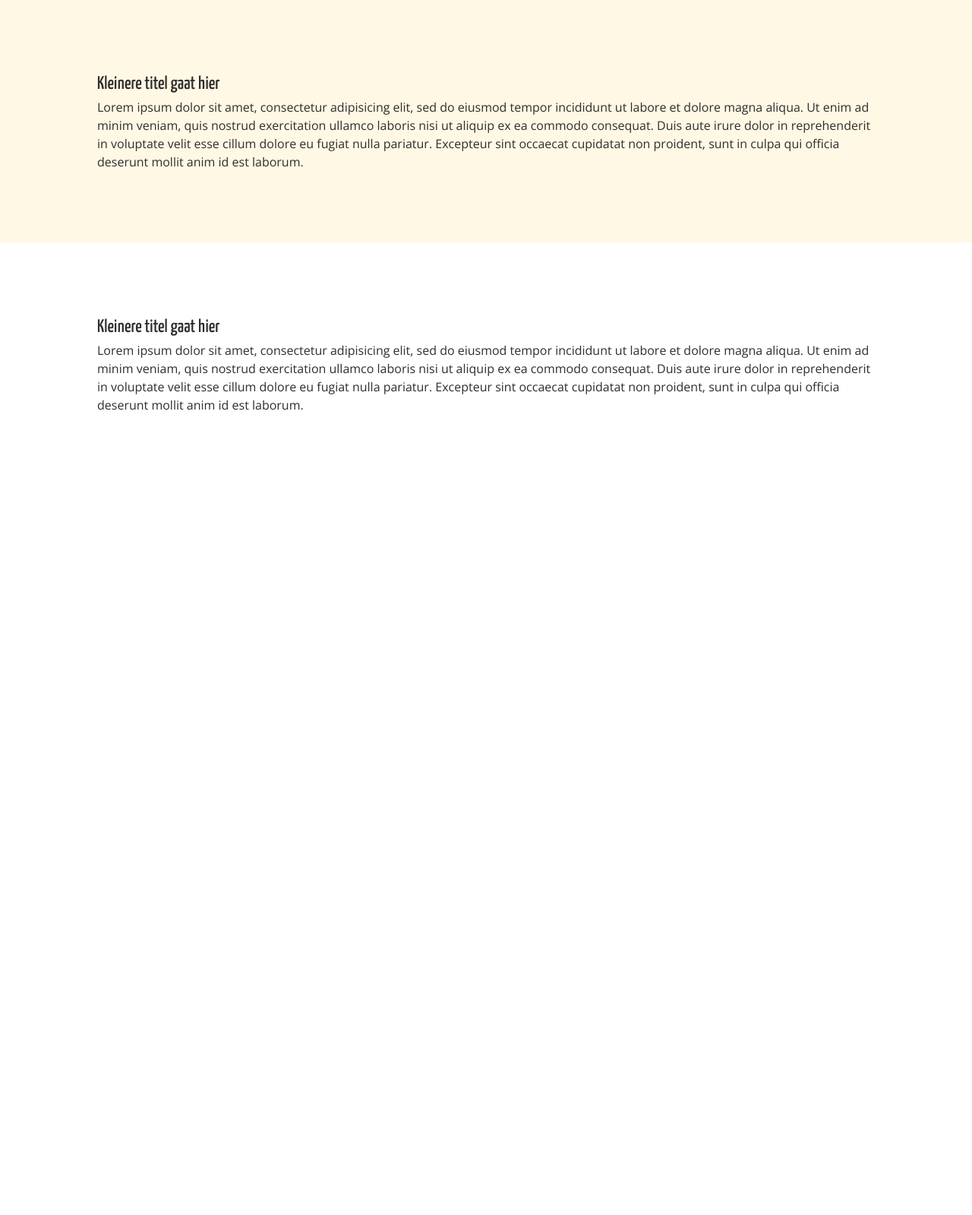
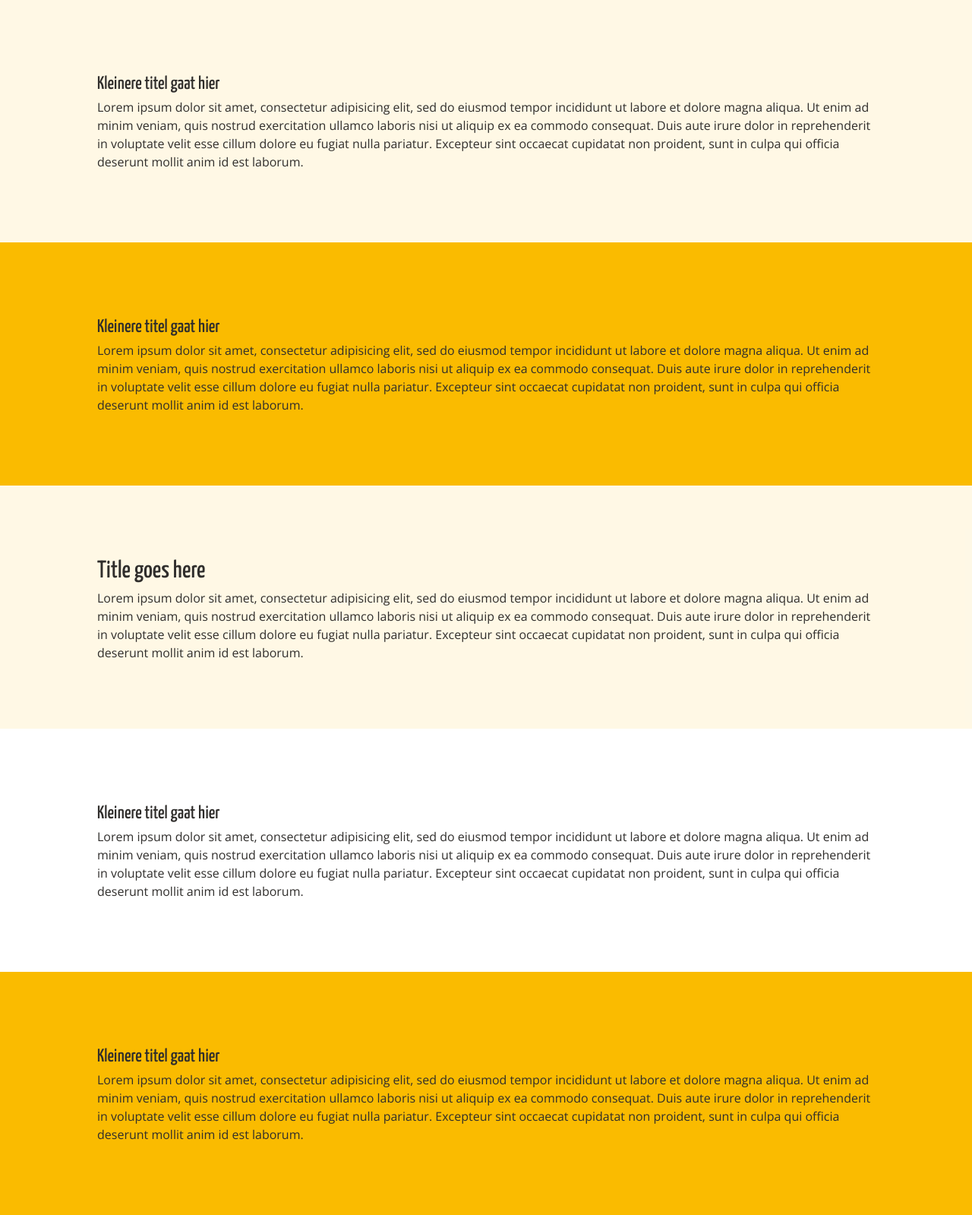
Before and after one commit to AJGeel/htk, a PHP site: page / in a window 1280 px wide. Shown: the part 321-1920 px from the top of the page at 76% size. Before the commit the page ends 861 px from the top, so only its background shows below. Run offline with PHP 8.4, Linux system fonts and the light colour scheme.

Commit message:
Add yellow bg state

```diff
--- a/css/nav.css
+++ b/css/nav.css
@@ -1,5 +1,5 @@
-nav.headroom--pinned {
-  transform: translateY(0rem);
+nav.headroom--unpinned {
+  transform: translateY(-5rem);
 }
 
 nav {
@@ -8,7 +8,7 @@ nav {
   top: 0;
   left: 0;
   width: 100%;
-  transform: translateY(-5rem);
+  transform: translateY(0rem);
 
   pointer-events: none;
   transition: transform .2s ease-in-out
--- a/css/style.css
+++ b/css/style.css
@@ -67,6 +67,10 @@ section:nth-child(2n+1) {
   background-color: var(--geel-licht);
 }
 
+section.yellow-background {
+  background-color: var(--geel);
+}
+
 @-webkit-keyframes moveInLeft {
   0% {transform: translateX(-10rem;)}
   100%   {transform: translateX(0rem);}
--- a/index.html
+++ b/index.html
@@ -37,7 +37,20 @@
       <h2>Kleinere titel gaat hier</h1>
       <p>Lorem ipsum dolor sit amet, consectetur adipisicing elit, sed do eiusmod tempor incididunt ut labore et dolore magna aliqua. Ut enim ad minim veniam, quis nostrud exercitation ullamco laboris nisi ut aliquip ex ea commodo consequat. Duis aute irure dolor in reprehenderit in voluptate velit esse cillum dolore eu fugiat nulla pariatur. Excepteur sint occaecat cupidatat non proident, sunt in culpa qui officia deserunt mollit anim id est laborum.</p>
     </section>
+    <section class="yellow-background">
+      <h2>Kleinere titel gaat hier</h1>
+      <p>Lorem ipsum dolor sit amet, consectetur adipisicing elit, sed do eiusmod tempor incididunt ut labore et dolore magna aliqua. Ut enim ad minim veniam, quis nostrud exercitation ullamco laboris nisi ut aliquip ex ea commodo consequat. Duis aute irure dolor in reprehenderit in voluptate velit esse cillum dolore eu fugiat nulla pariatur. Excepteur sint occaecat cupidatat non proident, sunt in culpa qui officia deserunt mollit anim id est laborum.</p>
+    </section>
+    <section class="hero">
+      <!-- <img src="/i/htk-hero.png" alt="Het Trojaanse Kalf"> -->
+      <h1>Title goes here</h1>
+      <p>Lorem ipsum dolor sit amet, consectetur adipisicing elit, sed do eiusmod tempor incididunt ut labore et dolore magna aliqua. Ut enim ad minim veniam, quis nostrud exercitation ullamco laboris nisi ut aliquip ex ea commodo consequat. Duis aute irure dolor in reprehenderit in voluptate velit esse cillum dolore eu fugiat nulla pariatur. Excepteur sint occaecat cupidatat non proident, sunt in culpa qui officia deserunt mollit anim id est laborum.</p>
+    </section>
     <section>
+      <h2>Kleinere titel gaat hier</h1>
+      <p>Lorem ipsum dolor sit amet, consectetur adipisicing elit, sed do eiusmod tempor incididunt ut labore et dolore magna aliqua. Ut enim ad minim veniam, quis nostrud exercitation ullamco laboris nisi ut aliquip ex ea commodo consequat. Duis aute irure dolor in reprehenderit in voluptate velit esse cillum dolore eu fugiat nulla pariatur. Excepteur sint occaecat cupidatat non proident, sunt in culpa qui officia deserunt mollit anim id est laborum.</p>
+    </section>
+    <section class="yellow-background">
       <h2>Kleinere titel gaat hier</h1>
       <p>Lorem ipsum dolor sit amet, consectetur adipisicing elit, sed do eiusmod tempor incididunt ut labore et dolore magna aliqua. Ut enim ad minim veniam, quis nostrud exercitation ullamco laboris nisi ut aliquip ex ea commodo consequat. Duis aute irure dolor in reprehenderit in voluptate velit esse cillum dolore eu fugiat nulla pariatur. Excepteur sint occaecat cupidatat non proident, sunt in culpa qui officia deserunt mollit anim id est laborum.</p>
     </section>
```
